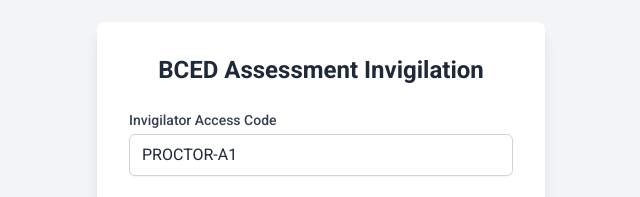
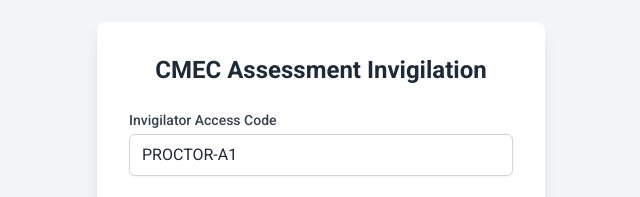
Before and after one commit to Vinodh-Vretta/CMEC-Invigilator-Dashboard, a plain HTML site: page index.html in a window 1280 px wide. Shown: the part 253-450 px from the top of the page, 319-959 px from the left. Drawn offline with nearby package versions, Linux system fonts and the light colour scheme.

Commit message:
Updated index.html

```diff
--- a/index.html
+++ b/index.html
@@ -3,7 +3,7 @@
 <head>
     <meta charset="UTF-8">
     <meta name="viewport" content="width=device-width, initial-scale=1.0">
-    <title>BCED Invigilation Dashboard - Updated</title>
+    <title>CMEC Invigilation Dashboard - Updated</title>
     <script src="https://cdn.tailwindcss.com"></script>
     <link href="https://cdnjs.cloudflare.com/ajax/libs/font-awesome/6.0.0-beta3/css/all.min.css" rel="stylesheet">
     <link rel="preconnect" href="https://fonts.googleapis.com">
@@ -36,7 +36,7 @@
     <div id="login-page">
         <div class="min-h-screen flex items-center justify-center bg-gray-100">
             <div class="max-w-md w-full bg-white p-8 rounded-lg shadow-lg">
-                <h2 class="text-2xl font-bold text-center text-gray-800 mb-6">BCED Assessment Invigilation</h2>
+                <h2 class="text-2xl font-bold text-center text-gray-800 mb-6">CMEC Assessment Invigilation</h2>
                 <form id="login-form">
                     <div class="space-y-6">
                         <div>
```
